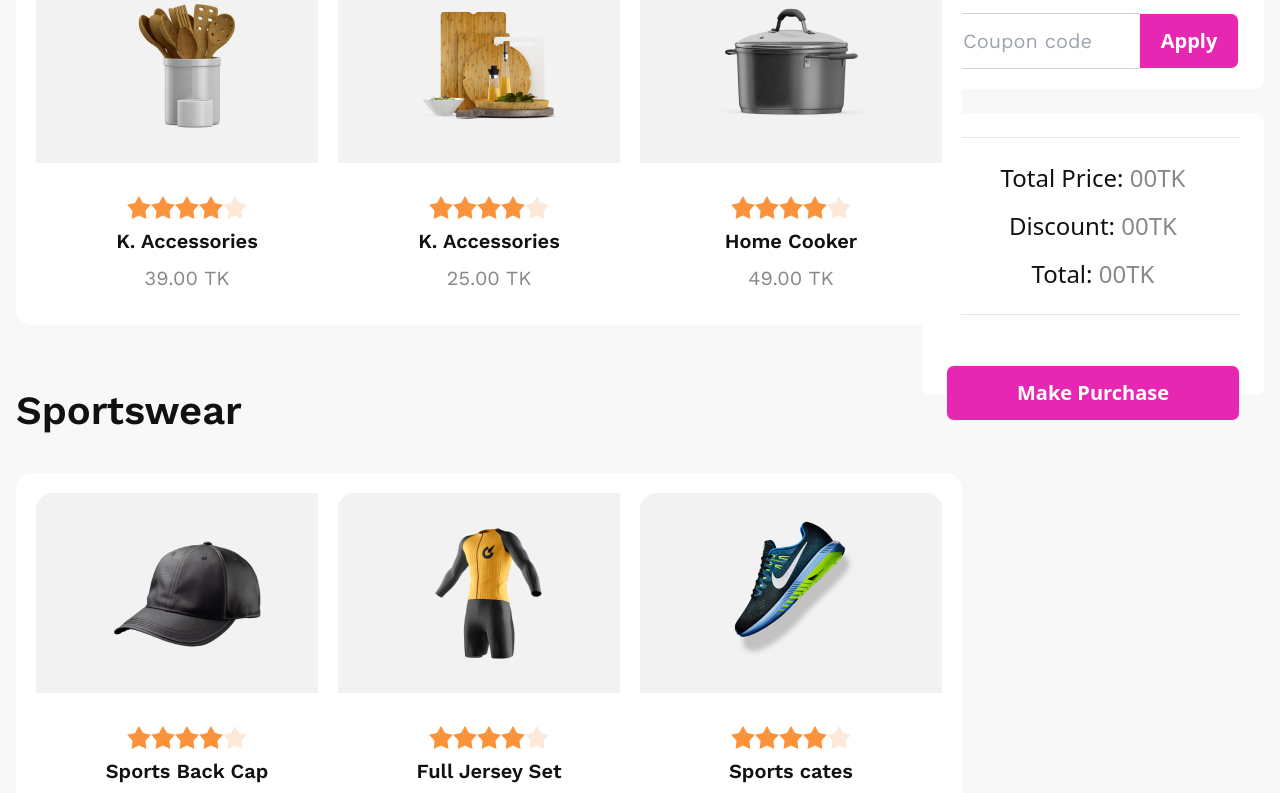
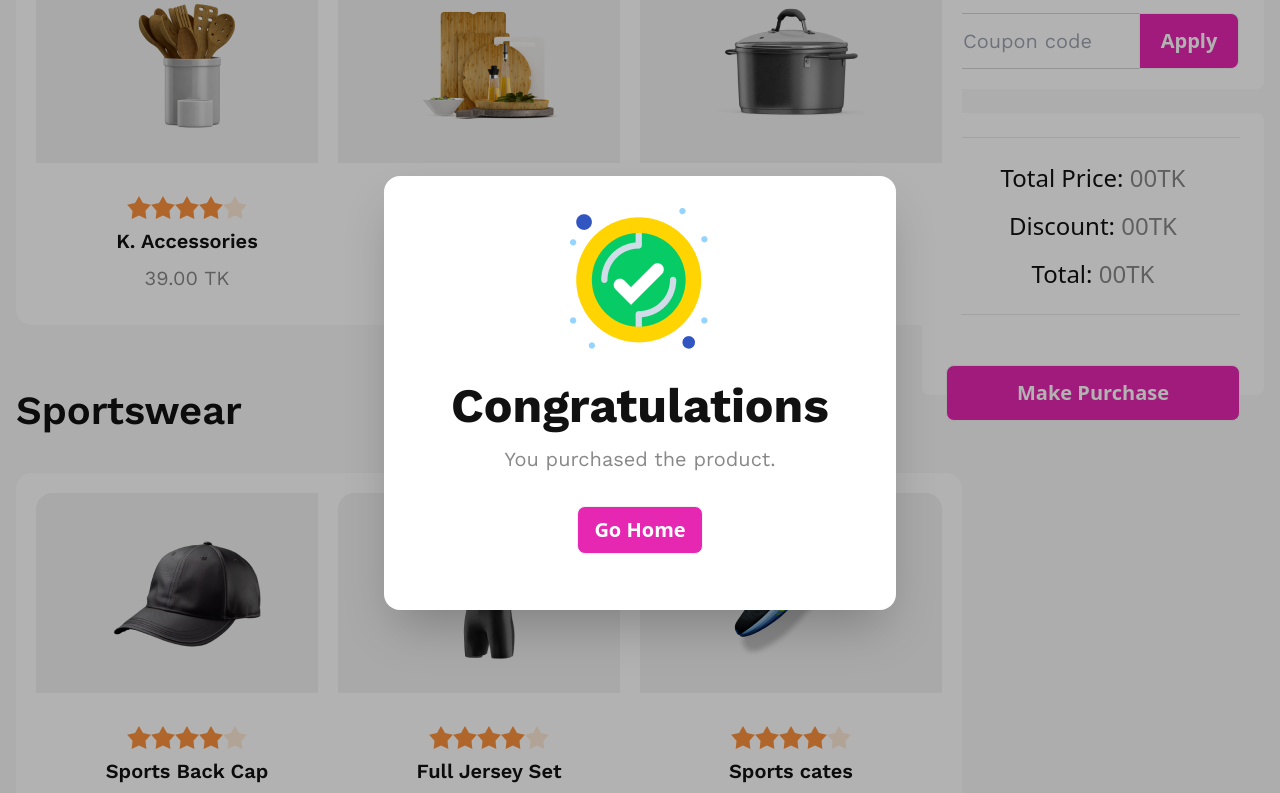
Before and after one commit to Mehedy-Tanvir/summer-sale, a plain HTML site: page index.html in a window 1280 px wide. Both pictures are taken after a click on the button "Make Purchase". Shown: the part 1069-1862 px from the top of the page. Drawn offline with nearby package versions, Linux system fonts and the light colour scheme.

Commit message:
modal added

```diff
--- a/index.html
+++ b/index.html
@@ -614,11 +614,51 @@
             <hr
               class="h-[1px] bg-[#11111180] w-9/12 xl:w-[294px] mx-auto mt-[24px]"
             />
-            <button
+            <!-- <button
               class="btn rounded-lg bg-[#E527B2] lg:w-[294px] h-[56px] text-white hover:text-[#E527B2] relative bottom-[-50px] normal-case text-[20px] font-semibold"
             >
               Make Purchase
+            </button> -->
+            <!-- Open the modal using ID.showModal() method -->
+            <button
+              class="btn rounded-lg bg-[#E527B2] lg:w-[294px] h-[56px] text-white hover:text-[#E527B2] relative bottom-[-50px] normal-case text-[20px] font-semibold"
+              onclick="my_modal_5.showModal()"
+            >
+              Make Purchase
             </button>
+            <dialog id="my_modal_5" class="modal modal-bottom sm:modal-middle">
+              <form method="dialog" class="modal-box">
+                <div class="card bg-base-100 items-center">
+                  <figure class="">
+                    <img
+                      src="./images/congo.png"
+                      alt="Shoes"
+                      class="rounded-xl"
+                    />
+                  </figure>
+                  <div class="card-body items-center text-center">
+                    <h2
+                      class="card-title text-[#111] text-[32px] lg:text-[48px] font-bold font-work-sans"
+                    >
+                      Congratulations
+                    </h2>
+                    <p
+                      class="text-[#11111180] font-work-sans font-normal text-[20px] mt-4"
+                    >
+                      You purchased the product.
+                    </p>
+                    <div class="modal-action">
+                      <!-- if there is a button in form, it will close the modal -->
+                      <button
+                        class="btn rounded-lg bg-[#E527B2] text-white hover:text-[#E527B2] normal-case text-[20px] font-semibold"
+                      >
+                        Go Home
+                      </button>
+                    </div>
+                  </div>
+                </div>
+              </form>
+            </dialog>
           </div>
         </div>
         <!-- cart container ends -->
```
